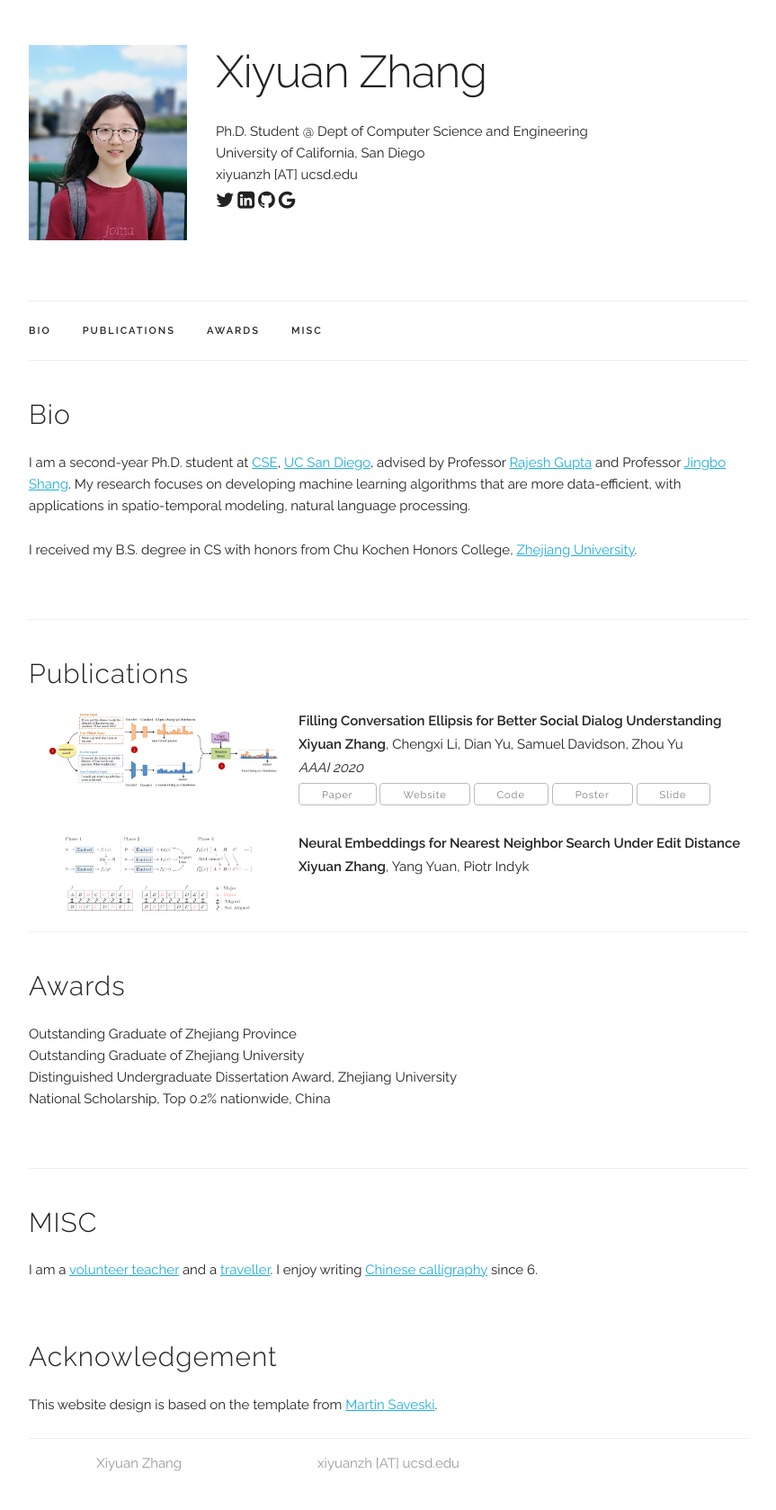
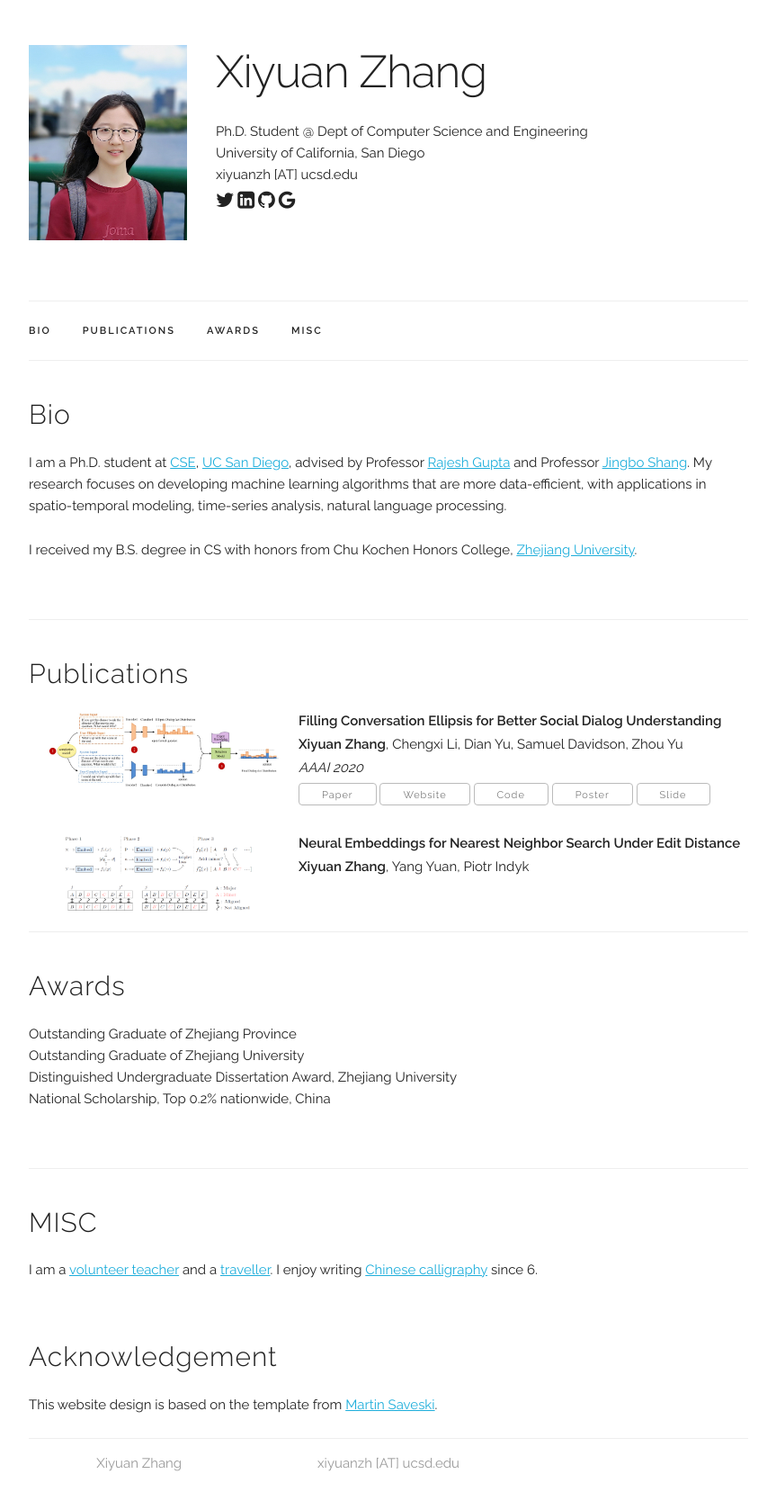
Before and after one commit to xiyuanzh/xiyuanzh.github.io, a Jekyll site: the page built from index.html, in a window 1280 px wide. Shown: the whole page at 90% size, without its empty margins (208-1071 px from the left). Built offline with Jekyll 4.4.1, drawn with Linux system fonts in a browser that asks for light colours.

Commit message:
research interest

```diff
--- a/index.html
+++ b/index.html
@@ -7,9 +7,9 @@
   <h4>Bio</h4>
 
   <p>
-    I am a second-year Ph.D. student at <a href="https://cse.ucsd.edu/">CSE</a>, <a href="https://ucsd.edu">UC San Diego</a>,
+    I am a Ph.D. student at <a href="https://cse.ucsd.edu/">CSE</a>, <a href="https://ucsd.edu">UC San Diego</a>,
     advised by Professor <a href="http://mesl.ucsd.edu/gupta/index.html">Rajesh Gupta</a> and Professor <a href="https://shangjingbo1226.github.io">Jingbo Shang</a>.
-    My research focuses on developing machine learning algorithms that are more data-efficient, with applications in spatio-temporal modeling, natural language processing.
+    My research focuses on developing machine learning algorithms that are more data-efficient, with applications in spatio-temporal modeling, time-series analysis, natural language processing.
   </p>
 
   <p>
```
